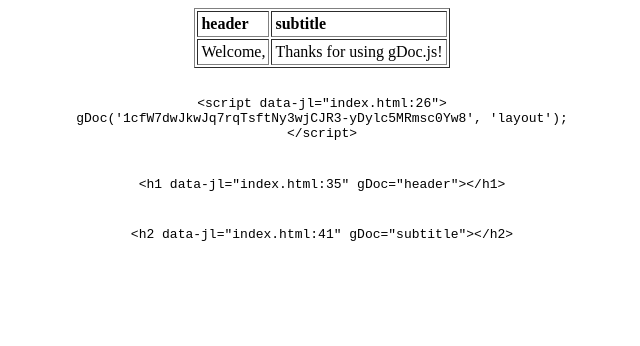
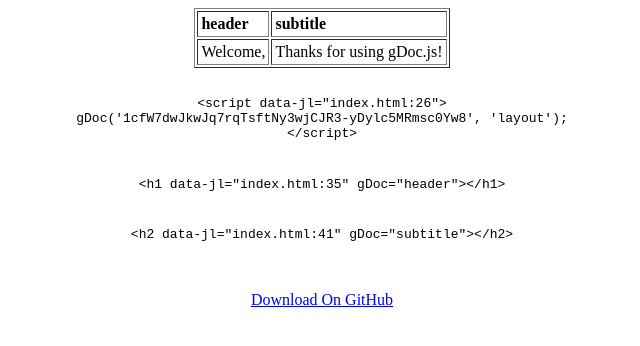
Before and after one commit to jadeallencook/gdoc-js, a plain HTML site: page index.html in a window 1280 px wide. Shown: the whole page, without its empty margins (318-958 px from the left). Drawn offline with Linux system fonts and the light colour scheme; no server answers.

Commit message:
⛏ Added download link to demo

```diff
--- a/index.html
+++ b/index.html
@@ -41,6 +41,11 @@ gDoc('1cfW7dwJkwJq7rqTsftNy3wjCJR3-yDylc5MRmsc0Yw8', 'layout');
 <h2 gDoc="subtitle"></h2>
 </xmp>
 
+<br />
+<br />
+
+<a href="https://github.com/jadeallencook/gDoc.js">Download On GitHub</a>
+
     </center>
 
 </body>
```
